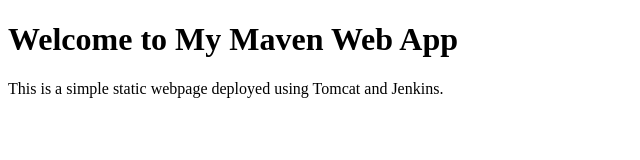
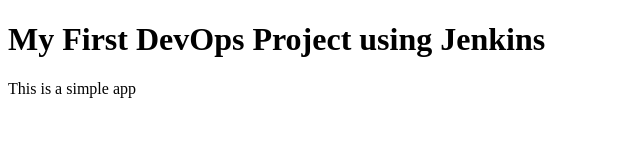
Before and after one commit to manasa-chiyod/my_demo_app, a plain HTML site: page src/main/webapp/index.html in a window 1280 px wide. Shown: the whole page, without its empty margins (0-640 px from the left). Drawn offline with Linux system fonts and the light colour scheme.

```diff
--- a/src/main/webapp/index.html
+++ b/src/main/webapp/index.html
@@ -6,8 +6,8 @@
 
 </head>
 <body>
-    <h1>Welcome to My Maven Web App</h1>
-    <p>This is a simple static webpage deployed using Tomcat and Jenkins.</p>
+    <h1>My First DevOps Project using Jenkins</h1>
+    <p>This is a simple app</p>
 
 </body>
 </html>
```
Also changed, not shown: 4 other files.
